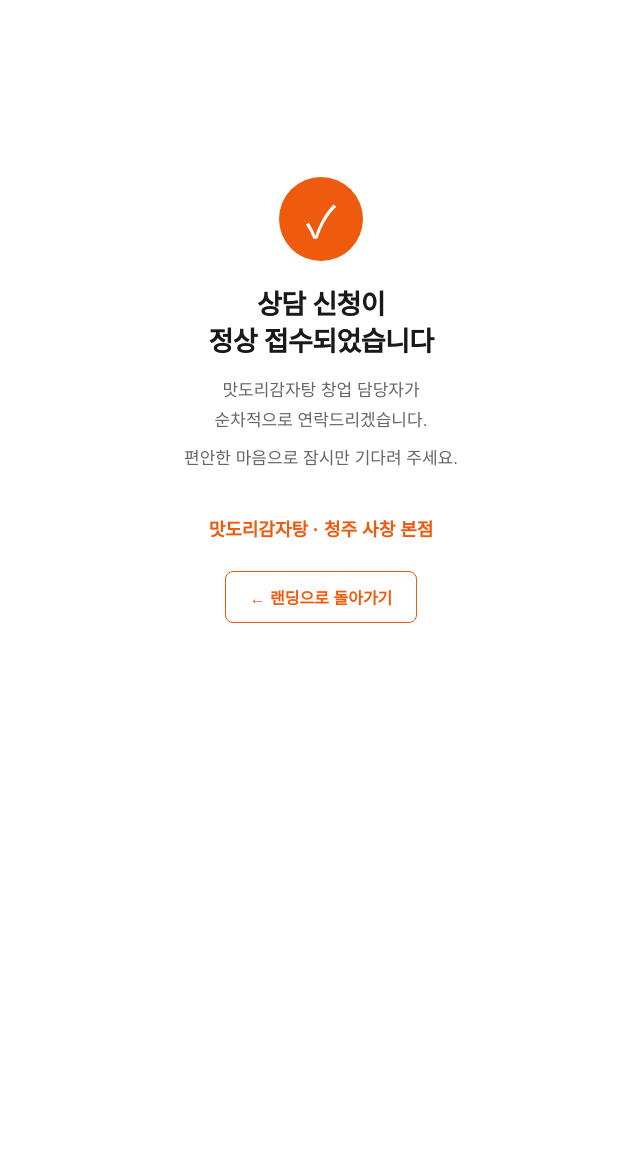
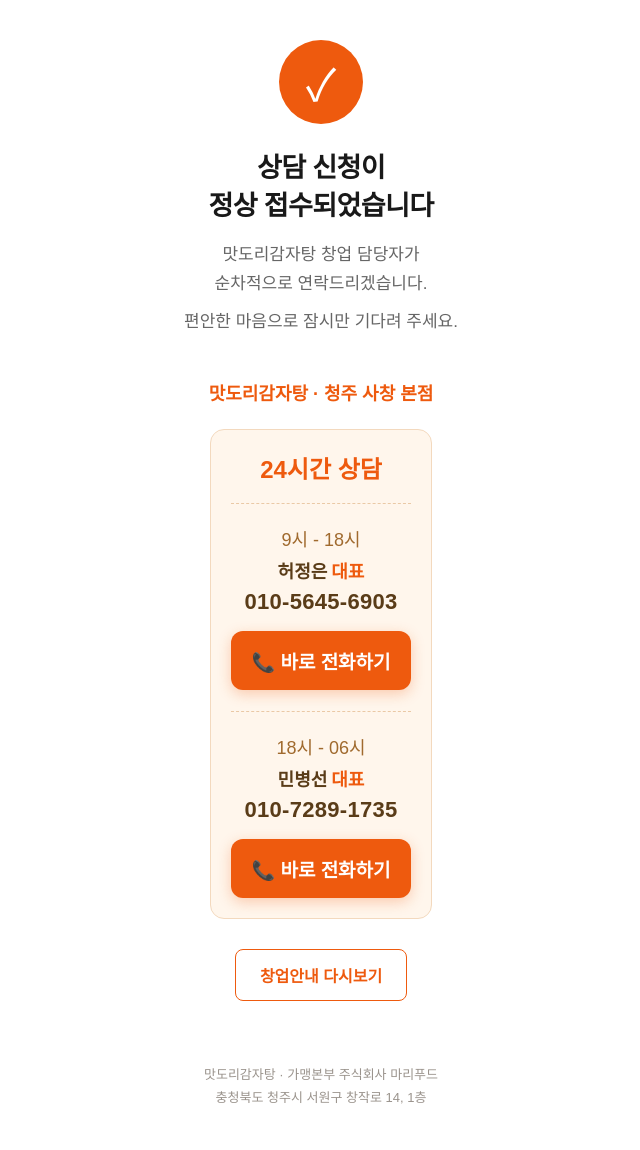
Before and after one commit to jybestgroup-lgtm/matdori-landing, a plain HTML site: page complete.html in a window 1280 px wide. Shown: the whole page, without its empty margins (319-959 px from the left). Before the commit the page ends 800 px from the top, so only its background shows below. Drawn offline with Linux system fonts and the light colour scheme; a web font is replaced by a local one.

Commit message:
Add files via upload

```diff
--- a/complete.html
+++ b/complete.html
@@ -45,6 +45,17 @@
   p{font-size:17px;color:#666;line-height:1.75;margin-bottom:8px;}
   .brand{margin-top:34px;font-weight:800;color:#EE5A0E;font-size:18px;}
   .home{margin-top:30px;display:inline-block;color:#EE5A0E;font-weight:700;font-size:16px;text-decoration:none;border:1.5px solid #EE5A0E;border-radius:8px;padding:13px 24px;}
+  .contact{margin-top:24px;background:#FFF6EC;border:1px solid #F3D9BE;border-radius:14px;padding:20px;color:#8a5a26;}
+  .contact b{color:#EE5A0E;font-size:24px;display:inline-block;animation:blink24 1s ease-in-out infinite;}
+  @keyframes blink24{0%,100%{opacity:1;}50%{opacity:.25;}}
+  .pcard{margin-top:21px;padding-top:21px;border-top:1px dashed #EAC9A6;}
+  .pcard:first-of-type{margin-top:18px;}
+  .ptime{font-size:18px;color:#a06a2e;margin-bottom:6px;}
+  .pname{font-size:18px;font-weight:800;color:#5a3c18;margin-top:6px;}
+  .pname .role{color:#EE5A0E;font-weight:800;margin-left:4px;}
+  .pnum{font-size:22px;font-weight:800;color:#5a3c18;letter-spacing:.3px;margin-top:6px;}
+  .callbtn{display:flex;align-items:center;justify-content:center;gap:8px;margin-top:16px;width:100%;background:#EE5A0E;color:#fff;font-size:19px;font-weight:800;text-decoration:none;border-radius:12px;padding:16px 20px;box-shadow:0 4px 14px rgba(238,90,14,.28);}
+  .ft{max-width:480px;margin:0 auto;padding:22px 28px 40px;text-align:center;color:#9a938c;font-size:13px;line-height:1.8;}
 </style>
 </head>
 <body>
@@ -54,7 +65,26 @@
     <p>맛도리감자탕 창업 담당자가<br>순차적으로 연락드리겠습니다.</p>
     <p>편안한 마음으로 잠시만 기다려 주세요.</p>
     <div class="brand">맛도리감자탕 · 청주 사창 본점</div>
-    <a class="home" href="./">← 랜딩으로 돌아가기</a>
+    <div class="contact">
+      <b>24시간 상담</b>
+      <div class="pcard">
+        <div class="ptime">9시 - 18시</div>
+        <div class="pname">허정은<span class="role">대표</span></div>
+        <div class="pnum">010-5645-6903</div>
+        <a class="callbtn" href="tel:01056456903">📞 바로 전화하기</a>
+      </div>
+      <div class="pcard">
+        <div class="ptime">18시 - 06시</div>
+        <div class="pname">민병선<span class="role">대표</span></div>
+        <div class="pnum">010-7289-1735</div>
+        <a class="callbtn" href="tel:01072891735">📞 바로 전화하기</a>
+      </div>
+    </div>
+    <a class="home" href="./">창업안내 다시보기</a>
   </div>
+  <footer class="ft">
+    맛도리감자탕 · 가맹본부 주식회사 마리푸드<br>
+    충청북도 청주시 서원구 창작로 14, 1층
+  </footer>
 </body>
 </html>
```
